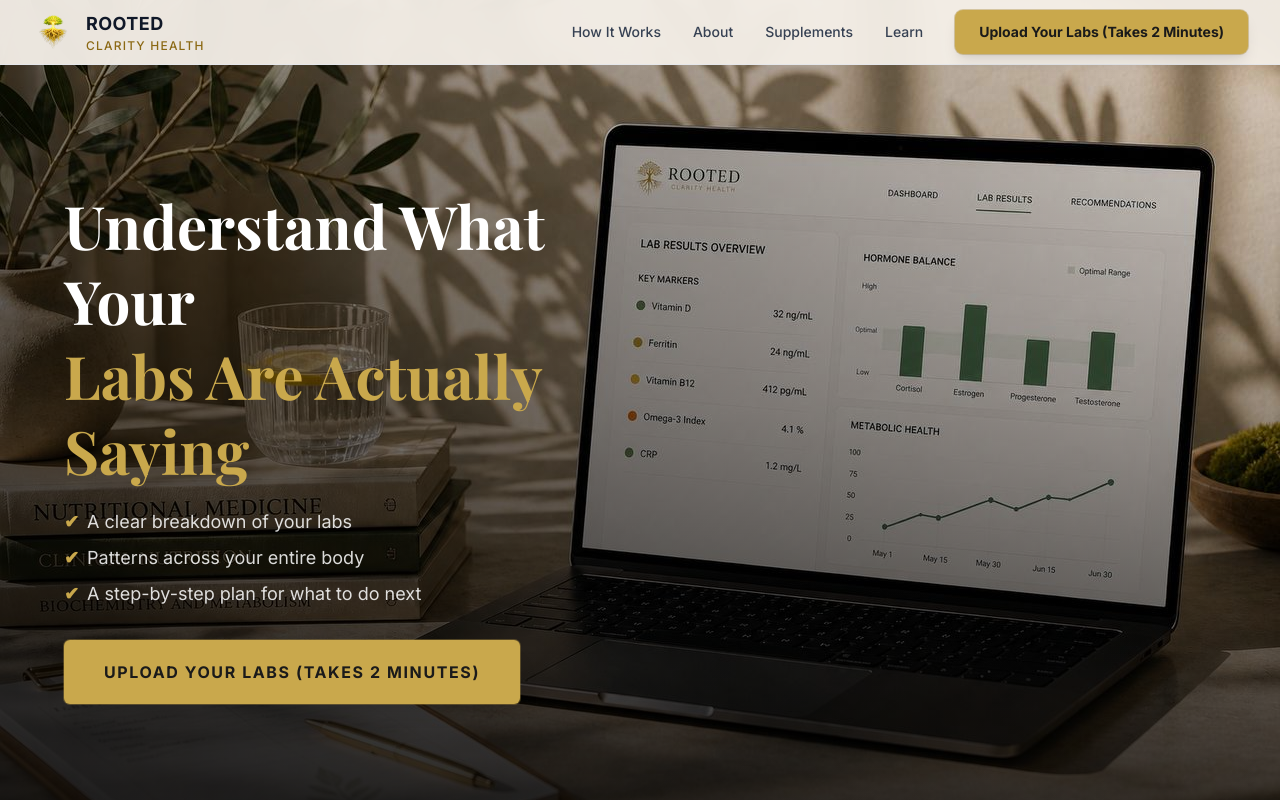
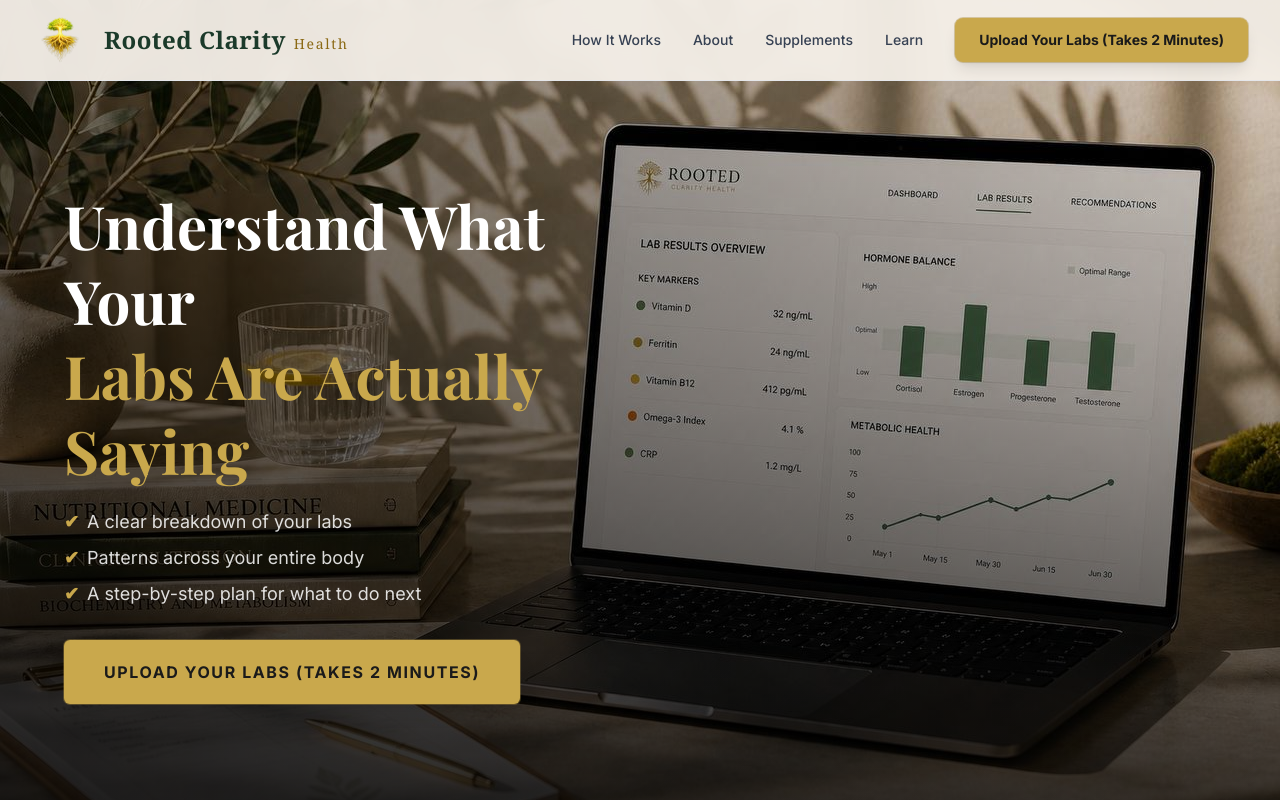
Before and after one commit to Sherryfarmshop/rooted-clarity-website, a Next.js app: page / in a window 1280 px wide. Shown: the top 800 px of the page. Built offline with nearby package versions, Linux system fonts and the light colour scheme; a web font is replaced by a local one.

Commit message:
navbar-logo-elegant-serif

```diff
--- a/src/components/Navbar.tsx
+++ b/src/components/Navbar.tsx
@@ -16,18 +16,28 @@
   return (
     <nav className="fixed top-0 left-0 right-0 z-50 bg-[#f5f0e8]/95 backdrop-blur-md border-b border-gray-200">
       <div className="max-w-7xl mx-auto px-4 sm:px-6 lg:px-8">
-        <div className="flex items-center justify-between h-16">
-          <a href="#" className="flex items-center gap-3">
+        <div className="flex items-center justify-between h-20">
+          <a href="#" className="flex items-center gap-4">
             <Image
               src="/images/logo.webp"
               alt="Rooted Clarity"
-              width={42}
-              height={42}
-              className="rounded-lg"
+              width={56}
+              height={56}
+              className="rounded-lg flex-shrink-0"
             />
-            <div className="flex flex-col leading-none">
-              <span className="font-bold text-gray-900 text-lg tracking-wide">ROOTED</span>
-              <span className="text-[#8B6914] text-xs tracking-widest font-medium">CLARITY HEALTH</span>
+            <div className="flex items-baseline gap-2">
+              <span
+                className="text-[#1B3A2A] text-xl sm:text-2xl font-bold"
+                style={{ fontFamily: "Georgia, 'Times New Roman', serif", letterSpacing: "0.02em" }}
+              >
+                Rooted Clarity
+              </span>
+              <span
+                className="text-[#8B6914] text-sm font-normal hidden sm:inline"
+                style={{ fontFamily: "Georgia, 'Times New Roman', serif", letterSpacing: "0.12em" }}
+              >
+                Health
+              </span>
             </div>
           </a>
 
```
